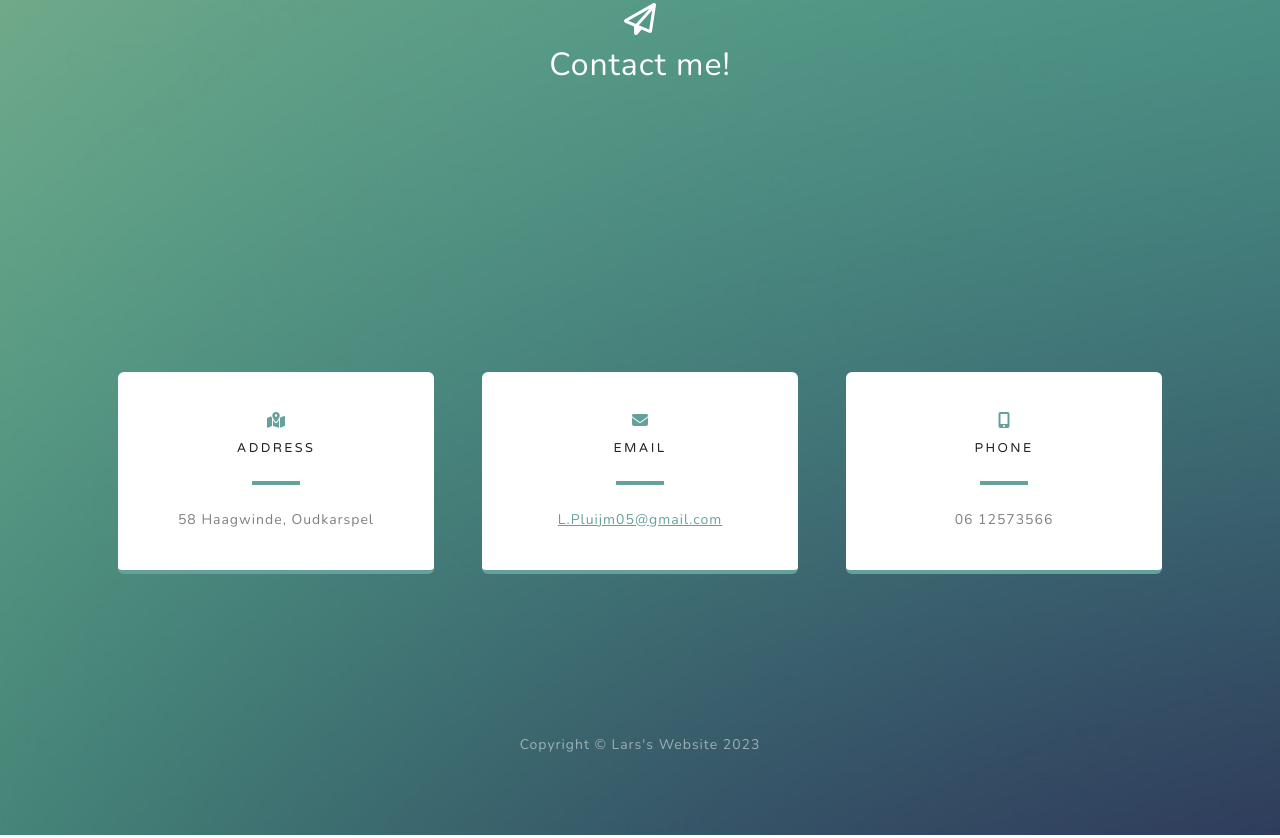
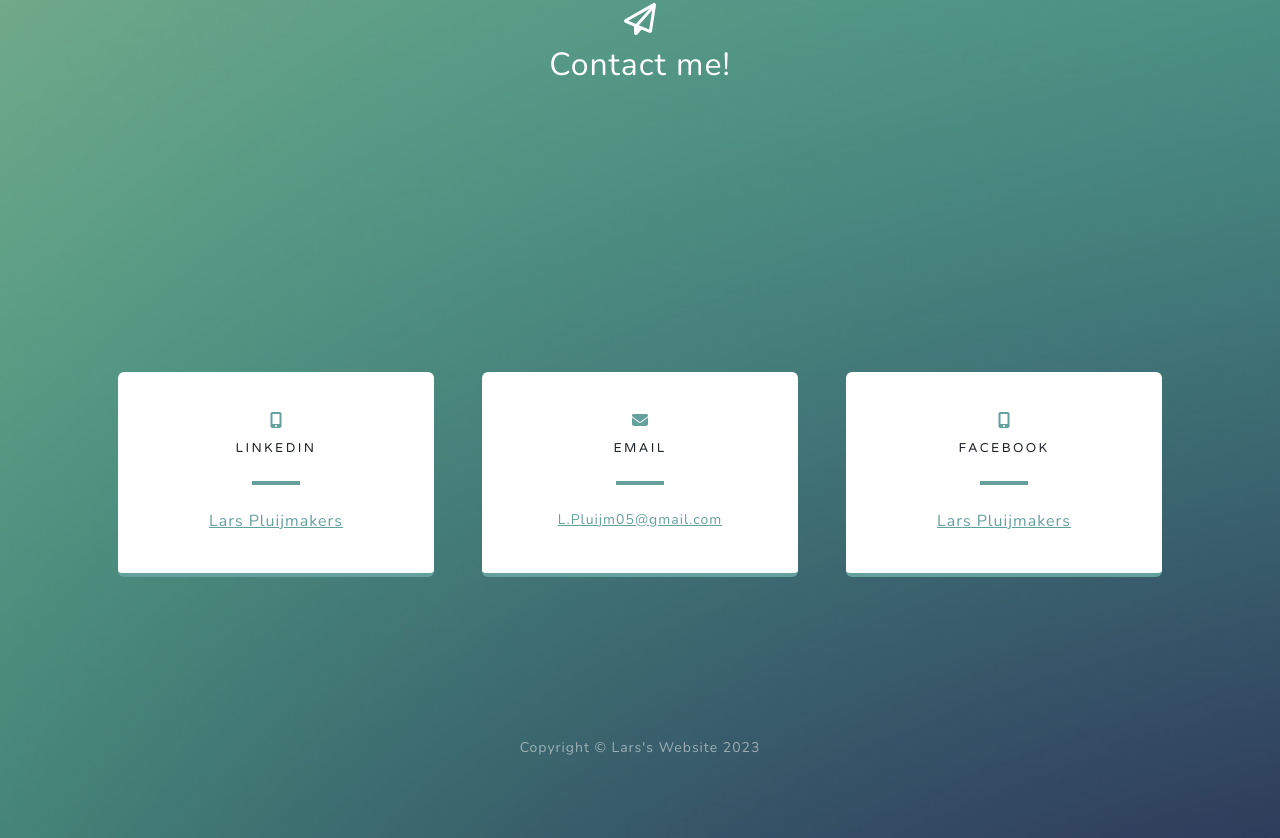
Before and after one commit to LarsLOL5/Portfolio, a plain HTML site: page index.html in a window 1280 px wide. Shown: the part 2836-3674 px from the top of the page. Drawn offline with nearby package versions, Linux system fonts and the light colour scheme.

Commit message:
Not doxxing everything

```diff
--- a/index.html
+++ b/index.html
@@ -211,11 +211,17 @@
                 <div class="row gx-4 gx-lg-5">
                     <div class="col-md-4 mb-3 mb-md-0">
                         <div class="card py-4 h-100">
-                            <div class="card-body text-center">
+                            <!--div class="card-body text-center">
                                 <i class="fas fa-map-marked-alt text-primary mb-2"></i>
                                 <h4 class="text-uppercase m-0">Address</h4>
                                 <hr class="my-4 mx-auto" />
                                 <div class="small text-black-50">58 Haagwinde, Oudkarspel</div>
+                            </div-->
+                            <div class="card-body text-center">
+                                <i class="fas fa-mobile-alt text-primary mb-2"></i>
+                                <h4 class="text-uppercase m-0">Linkedin</h4>
+                                <hr class="my-4 mx-auto" />
+                                <a href="https://www.linkedin.com/in/lars-pluijmakers-447710309/">Lars Pluijmakers</a>
                             </div>
                         </div>
                     </div>
@@ -231,11 +237,17 @@
                     </div>
                     <div class="col-md-4 mb-3 mb-md-0">
                         <div class="card py-4 h-100">
-                            <div class="card-body text-center">
+                            <!--div class="card-body text-center">
                                 <i class="fas fa-mobile-alt text-primary mb-2"></i>
                                 <h4 class="text-uppercase m-0">Phone</h4>
                                 <hr class="my-4 mx-auto" />
                                 <div class="small text-black-50">06 12573566</div>
+                            </div-->
+                            <div class="card-body text-center">
+                                <i class="fas fa-mobile-alt text-primary mb-2"></i>
+                                <h4 class="text-uppercase m-0">Facebook</h4>
+                                <hr class="my-4 mx-auto" />
+                                <a href="https://www.facebook.com/profile.php?id=61560132396247">Lars Pluijmakers</a>
                             </div>
                         </div>
                     </div>
```
